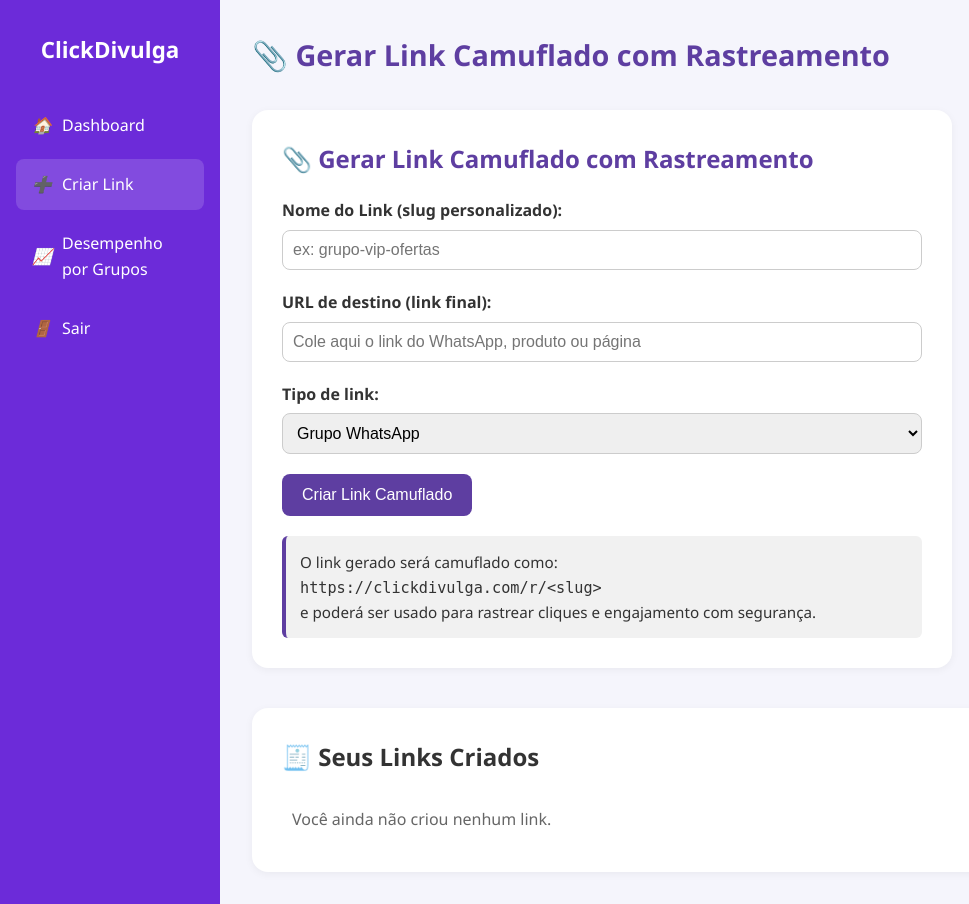
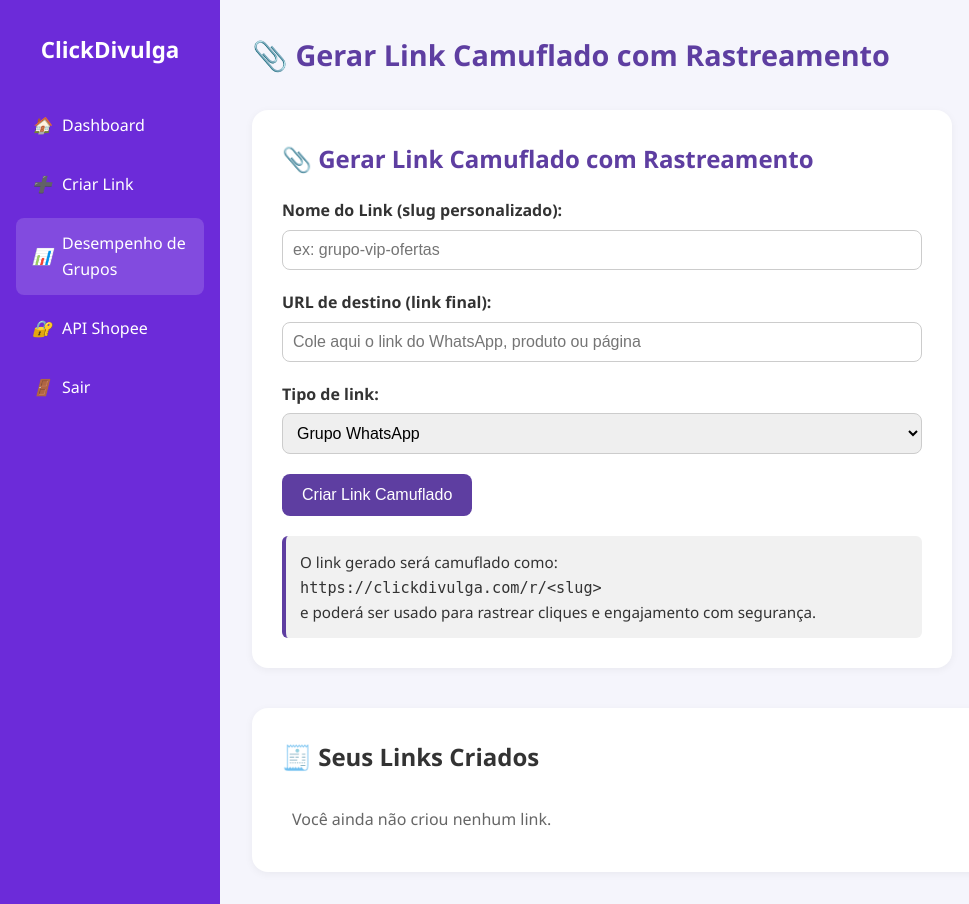
Before and after one commit to tor-28/clickdivulga, a Flask app: template templates/criar_link_clickdivulga.html in a window 1280 px wide. Shown: the whole page, without its empty margins (0-969 px from the left). Run offline with Flask 3, Linux system fonts and the light colour scheme; the template is opened without the code that fills it, so the values that code supplies are empty; parts of the project's set-up code (start-up, migrations or seed data) failed here and were passed over.

Commit message:
Update criar_link_clickdivulga.html

```diff
--- a/templates/criar_link_clickdivulga.html
+++ b/templates/criar_link_clickdivulga.html
@@ -7,14 +7,15 @@
 </head>
 <body>
   <div class="sidebar">
-    <h2>ClickDivulga</h2>
-    <div class="menu">
-      <a href="/painel"><i>🏠</i> Dashboard</a>
-      <a href="/criar-link" class="active"><i>➕</i> Criar Link</a>
-      <a href="/grupos"><i>📈</i> Desempenho por Grupos</a>
-      <a href="/logout"><i>🚪</i> Sair</a>
-    </div>
+  <h2>ClickDivulga</h2>
+  <div class="menu">
+    <a href="/painel"><i>🏠</i> Dashboard</a>
+    <a href="/criar-link"><i>➕</i> Criar Link</a>
+    <a href="/grupos" class="active"><i>📊</i> Desempenho de Grupos</a>
+    <a href="/minha-api"><i>🔐</i> API Shopee</a> <!-- NOVO BOTÃO -->
+    <a href="/logout"><i>🚪</i> Sair</a>
   </div>
+</div>
 
   <div class="content">
     <div class="topbar">
```
